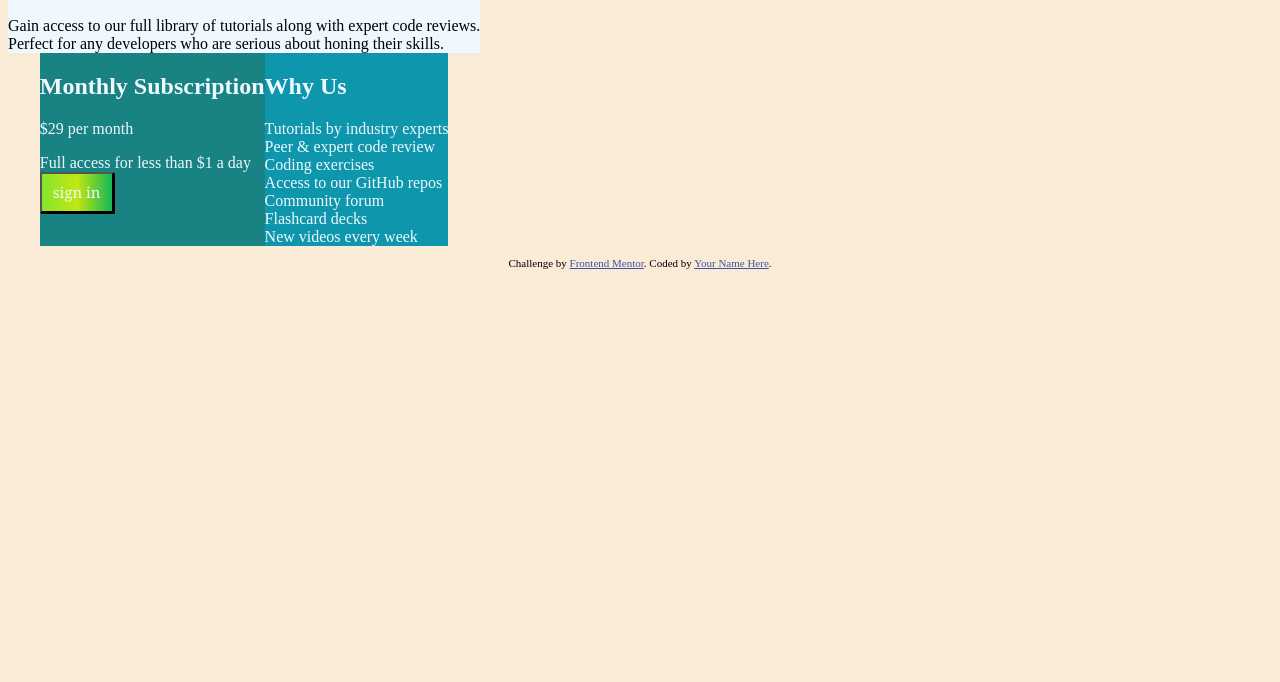
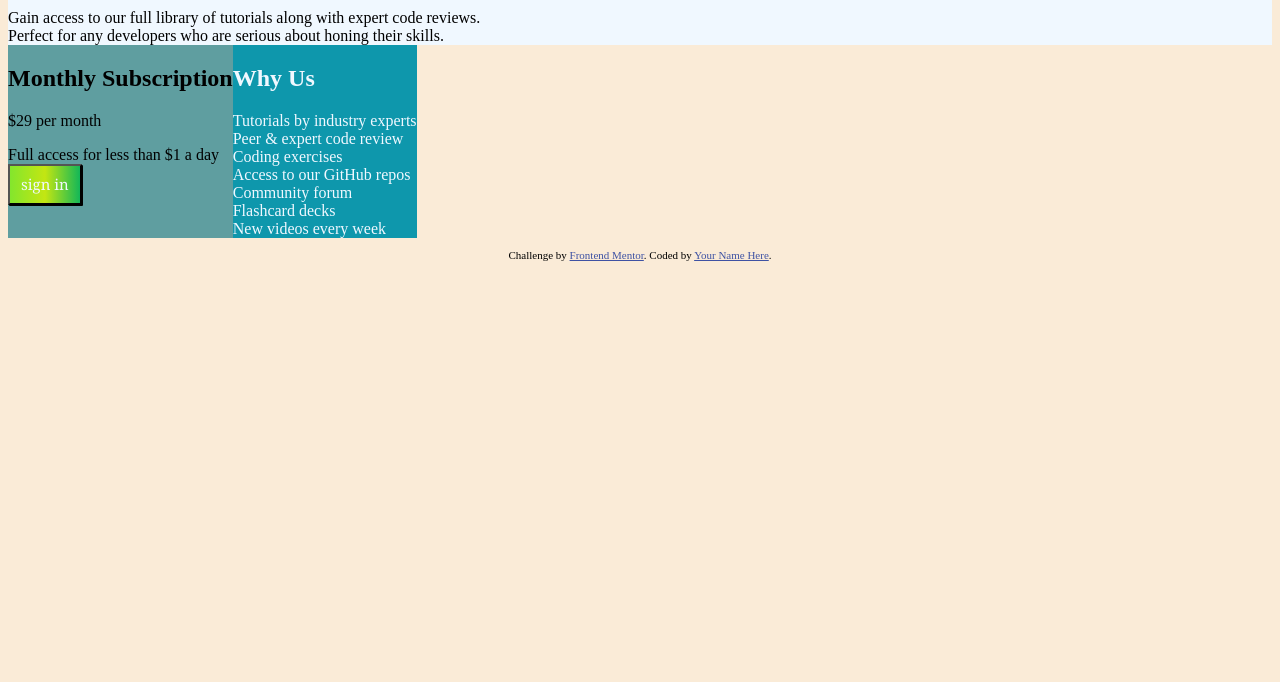
Before and after one commit to BastienVintras/Fiche_signUp, a plain HTML site: page index.html in a window 1280 px wide. Shown: the part 118-800 px from the top of the page. Drawn offline with Linux system fonts and the light colour scheme.

Commit message:
changement place div

```diff
--- a/index.html
+++ b/index.html
@@ -32,17 +32,18 @@
       <h2>
         <div class="guarantee">30-day, hassle-free money back guarantee</div>
       </h2>
-      <div>
-        Gain access to our full library of tutorials along with expert code reviews. <br>
-        Perfect for any developers who are serious about honing their skills.
-      </div>
+
+      Gain access to our full library of tutorials along with expert code reviews. <br>
+      Perfect for any developers who are serious about honing their skills.
+
     </div>
-    <div class="containerHor">
+
+    <div class="containerMain2">
       <div class="container2">
         <h2>
-          <div class="subscription">
-            Monthly Subscription
-          </div>
+
+          Monthly Subscription
+
         </h2>
 
         <p>&dollar;29 per month</p>
@@ -64,6 +65,8 @@
       </div>
     </div>
   </div>
+
+
   <footer>
     <p class="attribution">
       Challenge by <a href="https://www.frontendmentor.io?ref=challenge" target="_blank">Frontend Mentor</a>.
--- a/style.css
+++ b/style.css
@@ -1,18 +1,12 @@
 body{
     background-color: antiquewhite;
 }
-.mainContainer{
-     display: inline-flex;
-     flex-direction: column;
-     border-radius: 20px;
-}
-.containerHor{
-    display: flex;
-    flex-direction: row;
-    align-self:center ;
 
 
-}
+
+
+
+
 .container1{
 
     background-color: aliceblue;
@@ -23,9 +17,14 @@ body{
 .guarantee{
     color: rgb(216, 234, 22);
 }
+.containerMain2{
+    display: flex;
+}
+
+
+
 .container2{
-    background-color: rgb(25, 131, 131);
-    color: aliceblue;
+    background-color: cadetblue;
 }
 .button{
 
@@ -50,14 +49,6 @@ body{
 }
 
 
-
-
-
-
-
-
-
-
 .container3{
     background-color: rgb(14, 151, 172);
     color: aliceblue;
```
